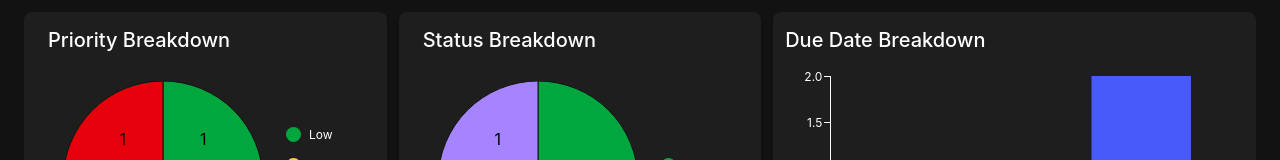
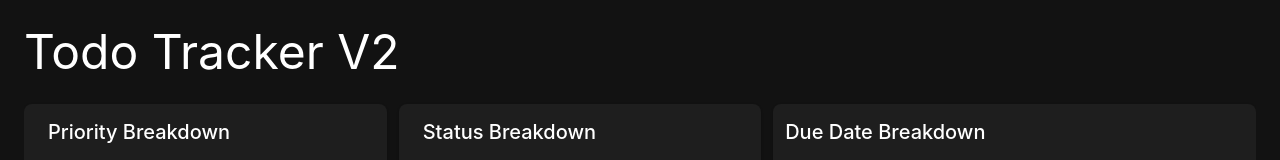
Before and after one commit to SasounTorossian/Todo-V2, a React (Vite) app: page / in a window 1280 px wide. Shown: the top 160 px of the page. Built offline with nearby package versions, Linux system fonts and the light colour scheme.

Commit message:
feat: add header and vite config base url

```diff
--- /dev/null
+++ b/src/components/header/Header.tsx
@@ -0,0 +1,11 @@
+import { Box, Typography } from "@mui/material";
+
+const Header = () => {
+  return (
+    <Box className="py-3">
+      <Typography variant="h3">Todo Tracker V2</Typography>
+    </Box>
+  );
+};
+
+export default Header;
--- a/src/layouts/MainLayout.tsx
+++ b/src/layouts/MainLayout.tsx
@@ -1,6 +1,7 @@
 import { Box, Container } from "@mui/material";
 import ChartContainer from "../components/charts/ChartContainer";
 import Footer from "../components/footer/Footer";
+import Header from "../components/header/Header";
 import EnhancedTable from "../components/table/EnhancedTable";
 import { useTasksContext } from "../hooks/useTaskContext";
 
@@ -13,10 +14,10 @@ const MainLayout = () => {
       className="flex flex-col justify-between gap-3 h-screen overflow-hidden"
     >
       <Box className="flex flex-col gap-3 mt-3 overflow-hidden">
+        <Header />
         <ChartContainer tasks={tasks} />
         <EnhancedTable />
       </Box>
-
       <Footer />
     </Container>
   );
--- a/vite.config.ts
+++ b/vite.config.ts
@@ -1,8 +1,9 @@
+import tailwindcss from "@tailwindcss/vite";
+import react from "@vitejs/plugin-react";
 import { defineConfig } from "vite";
-import react from "@vitejs/plugin-react";
-import tailwindcss from "@tailwindcss/vite";
 
 // https://vite.dev/config/
 export default defineConfig({
   plugins: [react(), tailwindcss()],
+  base: "https://sasountorossian.github.io/Todo-V2/",
 });
```
